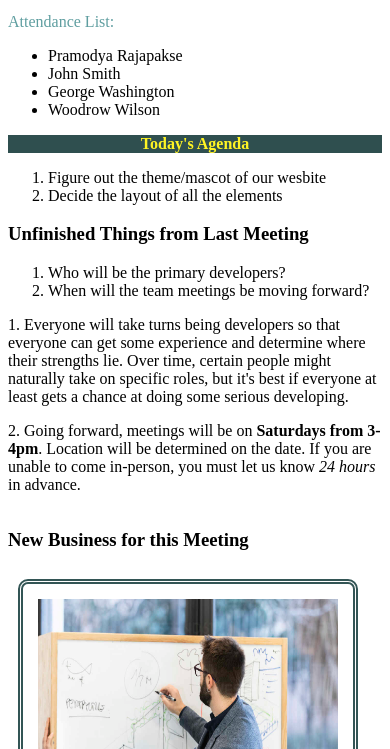
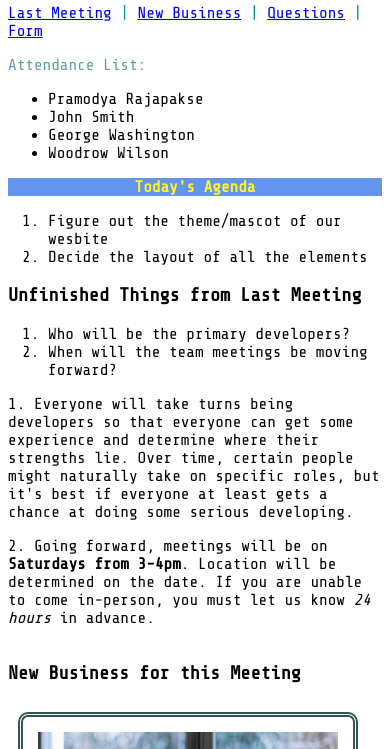
Before and after one commit to pramodya-rajapakse/sp23-cse110-lab3, a plain HTML site: page index.html in a window 390 px wide. Shown: the part 253-1002 px from the top of the page. Drawn offline with nearby package versions, Linux system fonts and the light colour scheme.

Commit message:
changed min-width, added screen query and font

```diff
--- a/styles.css
+++ b/styles.css
@@ -1,5 +1,9 @@
+@import url('https://fonts.googleapis.com/css2?family=Share+Tech+Mono&display=swap');
 /* styles.css - comment */
 /* new comment */
+* {
+    font-family: 'Share Tech Mono', monospace;;
+}
 h1 {
     color: black;
 }
@@ -40,7 +44,7 @@ h1 {
     width: 300px;
     height: 250px;
     max-width: 900px;
-    max-height: 750px;
+    min-width: 300px;
 
     position: static;
 
@@ -94,3 +98,9 @@ form {
     justify-items: center;
     row-gap: 3px;
 }
+
+@media (max-width: 770px) {
+    #agenda {
+        background-color: cornflowerblue;
+    }
+}
```
